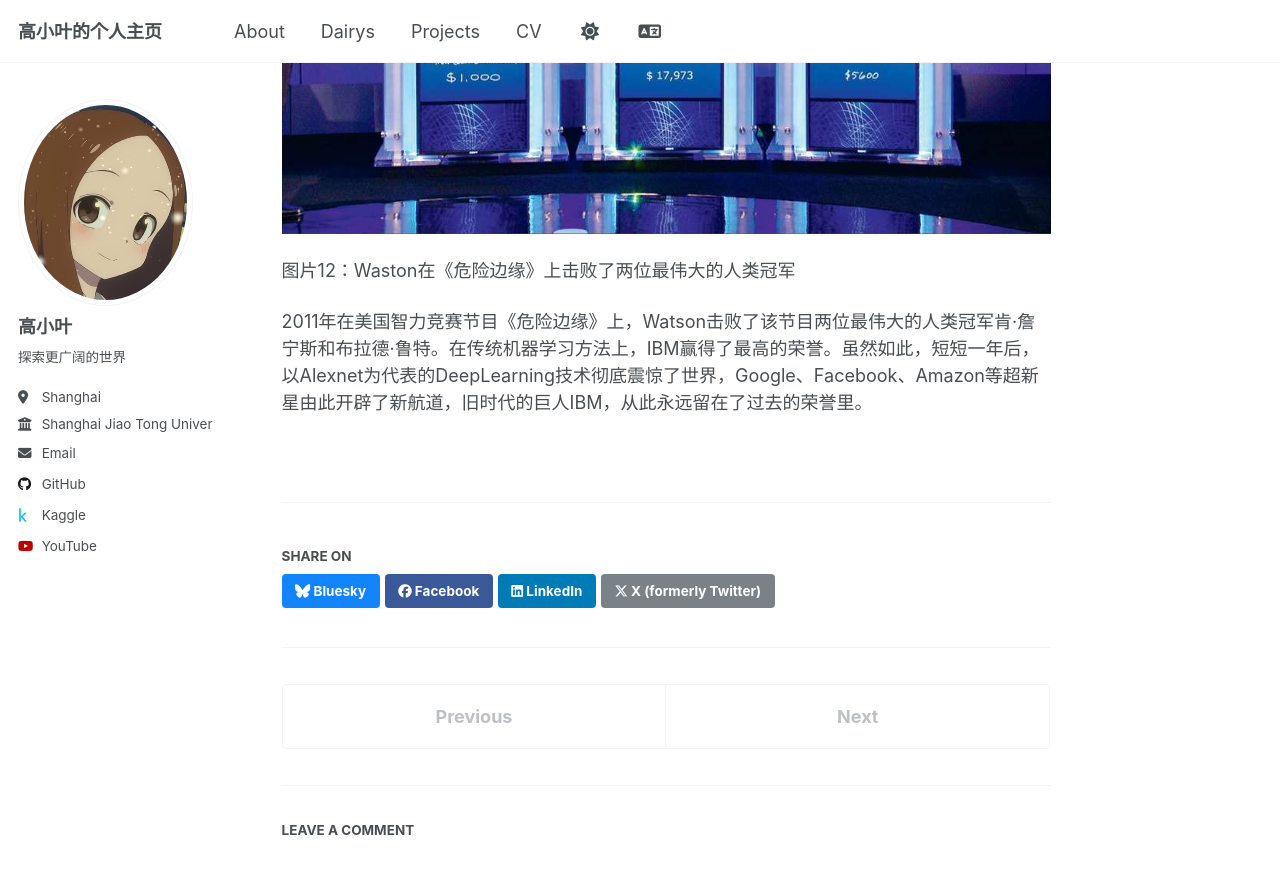
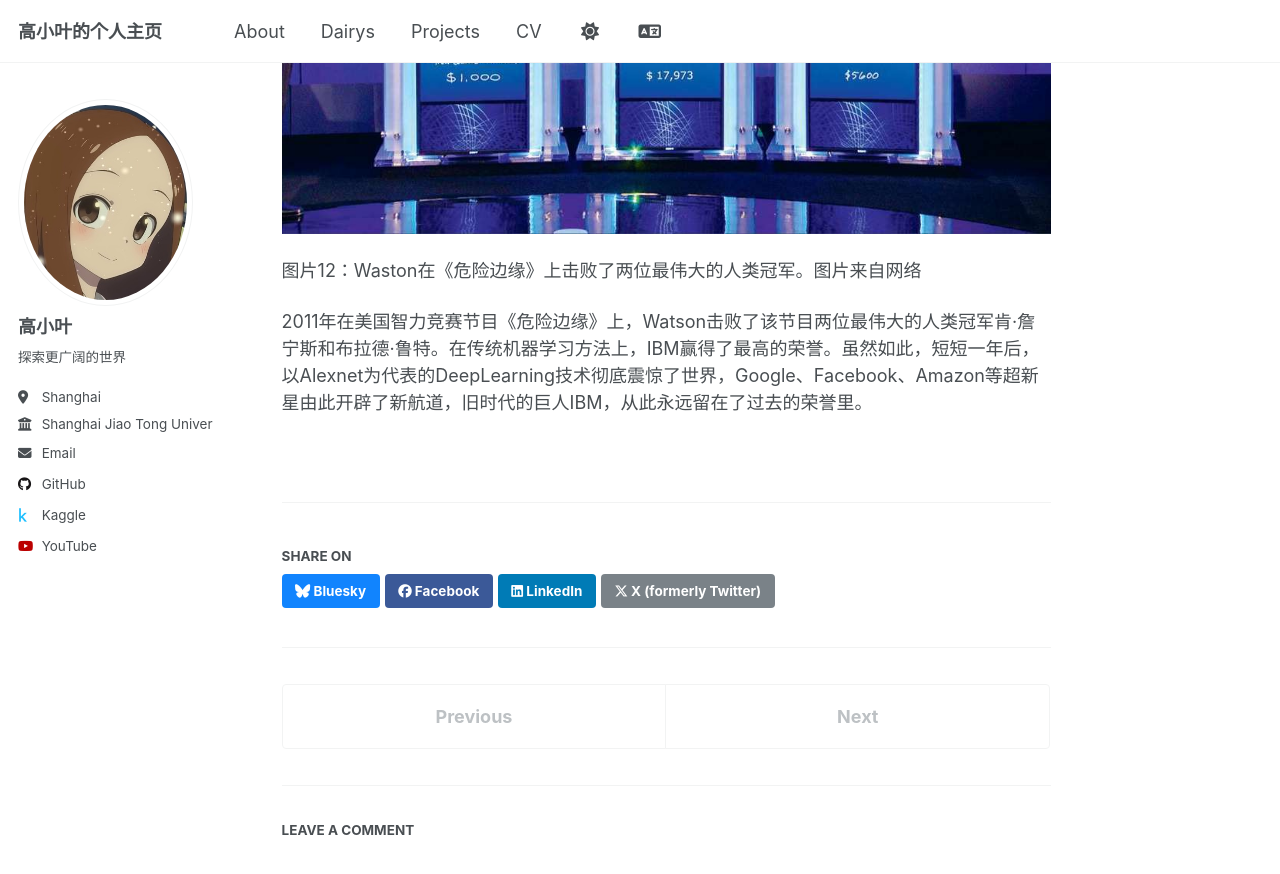
Before and after one commit to gaoyesjtu/gaoyesjtu.github.io, a Jekyll site: the page built from _dairys/第一章/2025-11-27-d.md, in a window 1280 px wide and 900 px high, scrolled down 5769 px. Shown: the top 874 px of the window. Built offline with Jekyll 4.4.1, drawn with Linux system fonts in a browser that asks for light colours; comment, search, counter and statistics services are not loaded.

Commit message:
Update 2025-11-27-d.md

```diff
--- a/_dairys/第一章/2025-11-27-d.md
+++ b/_dairys/第一章/2025-11-27-d.md
@@ -74,7 +74,7 @@ AI第一次向人类发起挑战，是在棋类领域。1994年8月，西洋跳
 
 ![图片12：Waston在《危险边缘》上击败了两位最伟大的人类冠军](/images/pictures/石器时代/图片10.jpg)
 
-图片12：Waston在《危险边缘》上击败了两位最伟大的人类冠军
+图片12：Waston在《危险边缘》上击败了两位最伟大的人类冠军。图片来自网络
 
 2011年在美国智力竞赛节目《危险边缘》上，Watson击败了该节目两位最伟大的人类冠军肯·詹宁斯和布拉德·鲁特。在传统机器学习方法上，IBM赢得了最高的荣誉。虽然如此，短短一年后，以Alexnet为代表的DeepLearning技术彻底震惊了世界，Google、Facebook、Amazon等超新星由此开辟了新航道，旧时代的巨人IBM，从此永远留在了过去的荣誉里。
 
```
